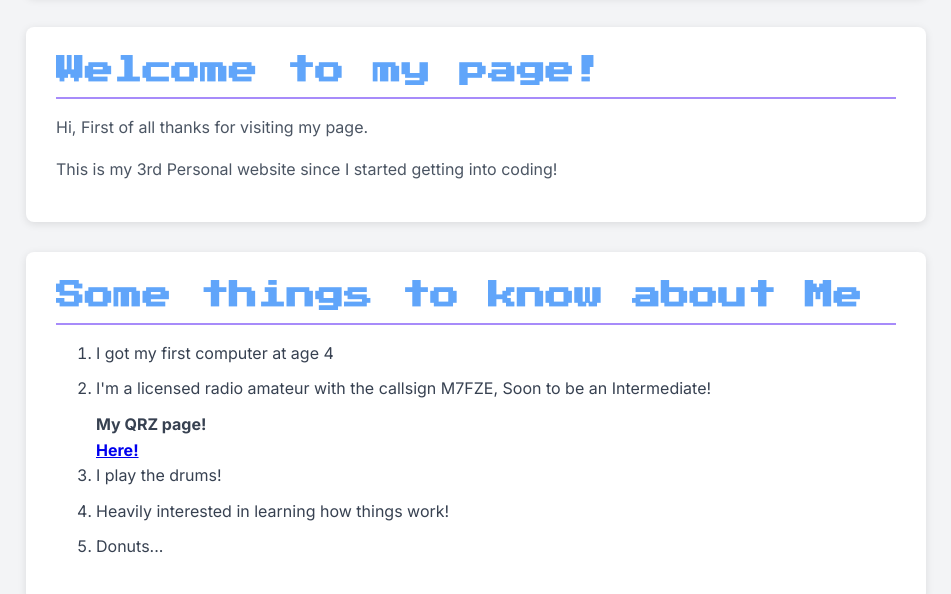
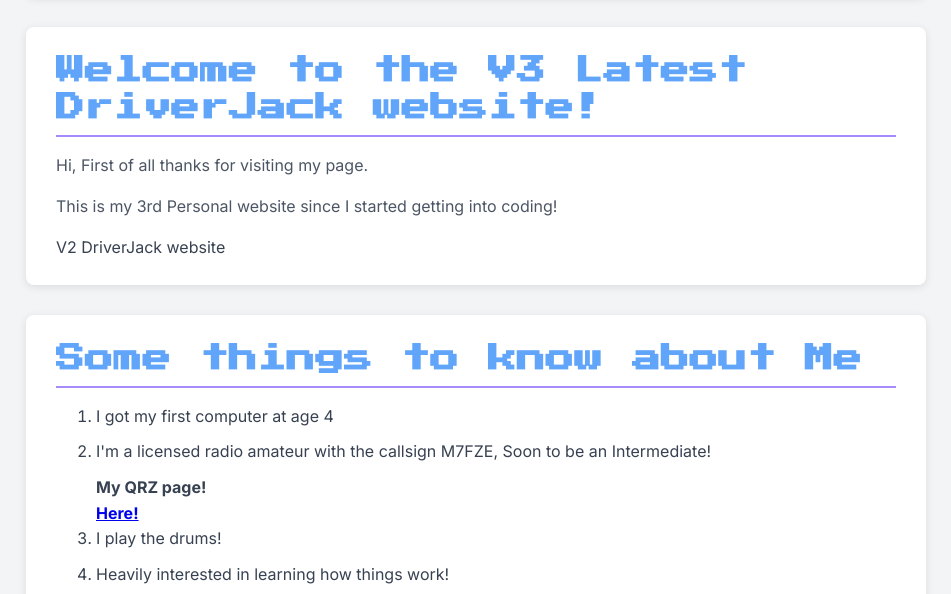
Before and after one commit to null65/driverjack, a plain HTML site: page index.html in a window 1280 px wide. Shown: the part 201-795 px from the top of the page, without its empty margins (164-1115 px from the left). Drawn offline with Linux system fonts and the light colour scheme.

Commit message:
Update index.html
welcome and old link

```diff
--- a/index.html
+++ b/index.html
@@ -222,9 +222,10 @@
 
         <main>
             <section id="intro">
-                <h2>Welcome to my page!</h2>
+                <h2>Welcome to the V3 Latest DriverJack website!</h2>
                 <p>Hi, First of all thanks for visiting my page.</p>
                 <p>This is my 3rd Personal website since I started getting into coding!</p>
+                <a href"https://old.driverjack.co.uk">V2 DriverJack website</a>
             </section>
 
             <section id="about">
```
